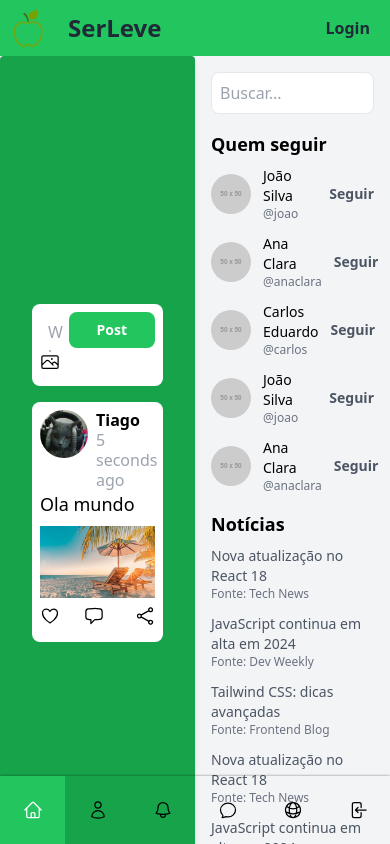
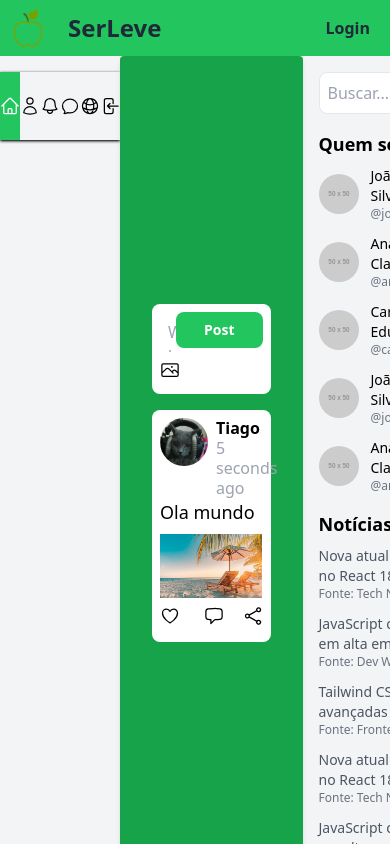
Before and after one commit to TmSalviano/ser-leve-final, a React (Vite) app in the folder FrontA3/ser-leve/: page /Home in a window 390 px wide. Built offline with nearby package versions, Linux system fonts and the light colour scheme.

Commit message:
Making main a little bit better

```diff
--- a/FrontA3/ser-leve/src/components/Main.jsx
+++ b/FrontA3/ser-leve/src/components/Main.jsx
@@ -10,6 +10,9 @@ import {
 import NewPost from "./NewPost";
 import { currentUser } from "../data/currentUser";
 import { deletePost } from "../utils/NewPostUtils";
+
+//./Main/
+import ReceitaCard from "./Main/ReceitaCard";
 
 function Main() {
   const [posts, setPosts] = useState(Posts);
@@ -31,7 +34,7 @@ function Main() {
        Add: A better defined post card like structure with better defined sections for Title, Description, Resume, Image.
     */}
       {posts.map(({ id, name, photo, time, content }, i) => (
-        <div key={i} className="bg-white p-2 rounded-lg">
+        <div key={i} className="bg-white p-2 rounded-lg flex flex-col">
           {/*Username, Profile Pic, Post's time, delete post button*/}
           <header className="flex justify-between">
             <div className="flex gap-2">
@@ -55,14 +58,14 @@ function Main() {
           </header>
 
           {/*This is the post itself: the text an the image*/}
-          <div>
+          <div className="flex flex-col justify-content-center items-center">
             {content.text.split("\n").map((text, i) => (
-              <p key={i} className="text-lg mb-2">
+              <p key={i} className="text-lg mb-2 self-start">
                 {text}
               </p>
             ))}
 
-            <img src={content.img} />
+            <img src={content.img} className="flex-grow-0" />
           </div>
 
           {/*Liking the comment +  complex functionality -> commenting and sharing.*/}
--- /dev/null
+++ b/FrontA3/ser-leve/src/components/Main/ReceitaCard.jsx
@@ -0,0 +1,73 @@
+import React, { useEffect, useState } from "react";
+import { timeSince } from "../../utils/timeSince";
+import {
+  ChatBubbleLeftIcon,
+  HeartIcon,
+  ShareIcon,
+  TrashIcon,
+} from "@heroicons/react/24/outline";
+import { currentUser } from "../../data/currentUser";
+import { deletePost } from "../../utils/NewPostUtils";
+
+function ReceitaCard({ id, name, photo, time, content }) {
+  const [currentTime, setCurrentTime] = useState(Date.now());
+
+  useEffect(() => {
+    const interval = setInterval(() => {
+      setCurrentTime(Date.now());
+    }, 1000);
+
+    return () => clearInterval(interval);
+  }, []);
+
+  return (
+    <div className="bg-white shadow-md rounded-lg overflow-hidden hover:shadow-lg transition-shadow duration-300 max-w-sm mx-auto">
+      {/* Header */}
+      <div className="p-4 border-b flex justify-between items-center bg-gray-100">
+        <img
+          src={photo}
+          alt={name}
+          className="w-12 h-12 rounded-full object-cover"
+        />
+        <div>
+          <h2 className="text-lg font-bold text-gray-800">{name}</h2>
+          <p className="text-sm text-gray-600">#{id}</p>
+        </div>
+        <span className="text-xs text-gray-500">{timeSince(currentTime, time)}</span>
+
+        {/* Delete button only for the current user's posts */}
+        {name === currentUser.name && (
+          <TrashIcon
+            className="w-5 h-5 cursor-pointer text-gray-500 hover:text-gray-600"
+            onClick={() => deletePost(id, setPosts)}
+          />
+        )}
+      </div>
+
+      {/* Image */}
+      <img
+        src={content.img}
+        alt={name}
+        className="w-full h-48 object-cover"
+      />
+
+      {/* Content */}
+      <div className="p-4">
+        {content.text.split("\n").map((text, i) => (
+          <p key={i} className="text-sm text-gray-600">{text}</p>
+        ))}
+      </div>
+
+      {/* Footer */}
+      <footer className="flex justify-between py-2">
+        <div className="flex gap-6">
+          <HeartIcon className="w-5 h-5 cursor-pointer hover:text-gray-500 transition-all" />
+          <ChatBubbleLeftIcon className="w-5 h-5 cursor-pointer hover:text-gray-500 transition-all" />
+        </div>
+        <ShareIcon className="w-5 h-5 cursor-pointer hover:text-gray-500 transition-all" />
+      </footer>
+    </div>
+  );
+}
+
+export default ReceitaCard;
--- a/FrontA3/ser-leve/src/components/NewPost.jsx
+++ b/FrontA3/ser-leve/src/components/NewPost.jsx
@@ -9,7 +9,7 @@ function NewPost({ setPosts, setCurrentTime }) {
   const textareaRef = useRef(undefined);
 
   return (
-    <div className="bg-white rounded-lg p-2 flex flex-col">
+    <div className="bg-white rounded-lg p-2 flex flex-col gap-2">
       <div className="flex items-start w-full flex-grow">
         {/*Add: More structured Post Model: with title, description, image, etc.*/}
         <textarea
@@ -21,7 +21,6 @@ function NewPost({ setPosts, setCurrentTime }) {
           className="w-full outline-none px-2 resize-none py-2 overflow-hidden flex-grow"
           onChange={(e) => handleText(e, setPostText, textareaRef)}
         />
-
         {/*Post Button*/}
         <button
           className="font-bold bg-green-500 px-7 py-2 rounded-lg text-white text-sm hover:bg-green-600 transition-all"
@@ -42,7 +41,8 @@ function NewPost({ setPosts, setCurrentTime }) {
         </button>
       </div>
       {/*Fix: Make the Photo label stay at the bottom when a photo is added*/}
-      <div className="photo-label-div">
+        {image && <img src={image} className="h-36 p-2 w-full self-center object-contain" />}
+      <div className="photo-label-div mt-auto">
         <label
           htmlFor="image-upload"
           className="inline-flex gap-1 items-center cursor-pointer hover:text-gray-500 transition-all"
@@ -60,7 +60,6 @@ function NewPost({ setPosts, setCurrentTime }) {
         />
       </div>
 
-      {image && <img src={image} className="h-36 p-2" />}
     </div>
   );
 }
--- a/FrontA3/ser-leve/src/components/SideBar.jsx
+++ b/FrontA3/ser-leve/src/components/SideBar.jsx
@@ -43,11 +43,10 @@ import {
     },
   ];
 
-  //Fix: The sidebar should stay fixed in place as you navigate through the post feed
   function Sidebar() {
     const path = window.location.pathname;
     return (
-      <div className="w-full sm:w-auto fixed bottom-0 left-0 space-y-4 lg:w-1/4 sm:static">
+      <div className="w-full sm:w-auto bottom-0 left-0 space-y-4 lg:w-1/4 sm:static">
         <div className="hidden rounded-lg p-4 sm:flex gap-2">
           <img src={currentUser.photo} className="w-12 rounded-full" />
           <div className="leading-snug">
```
